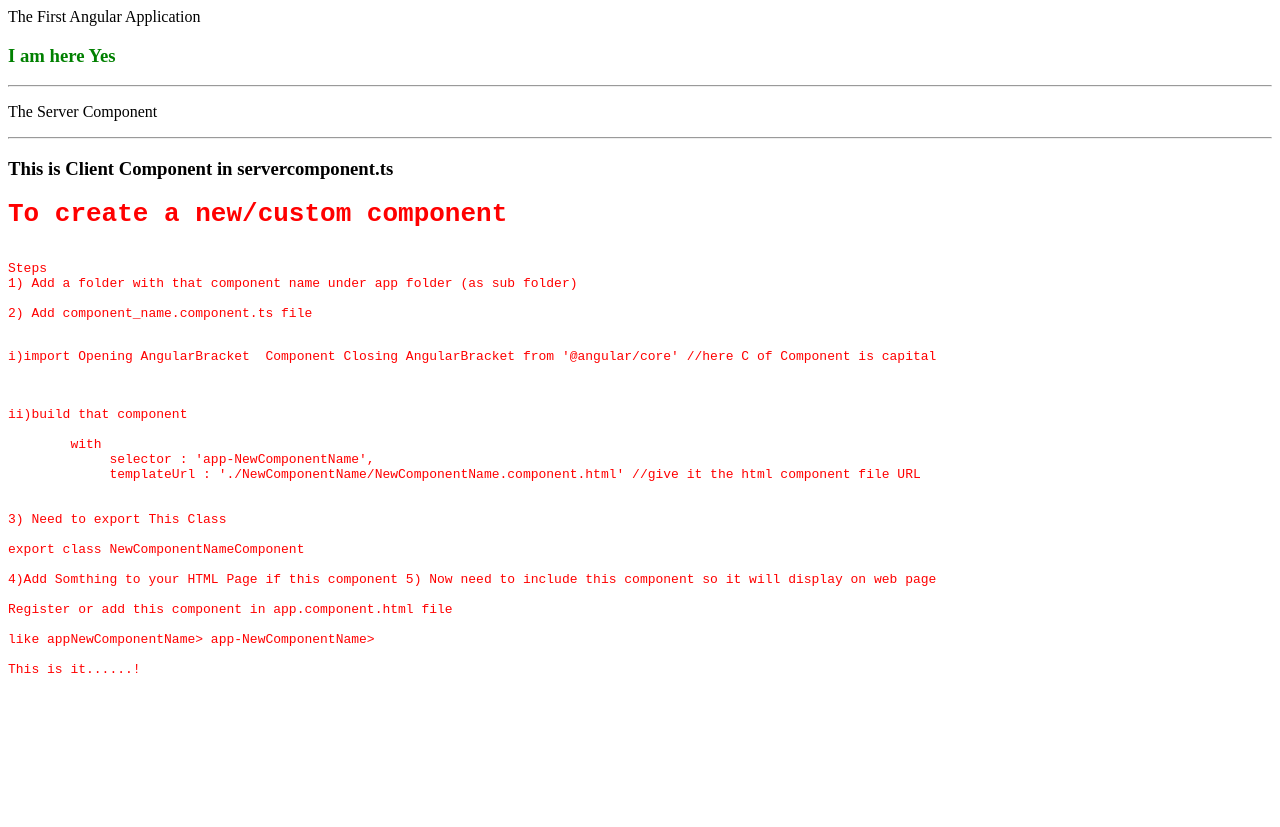
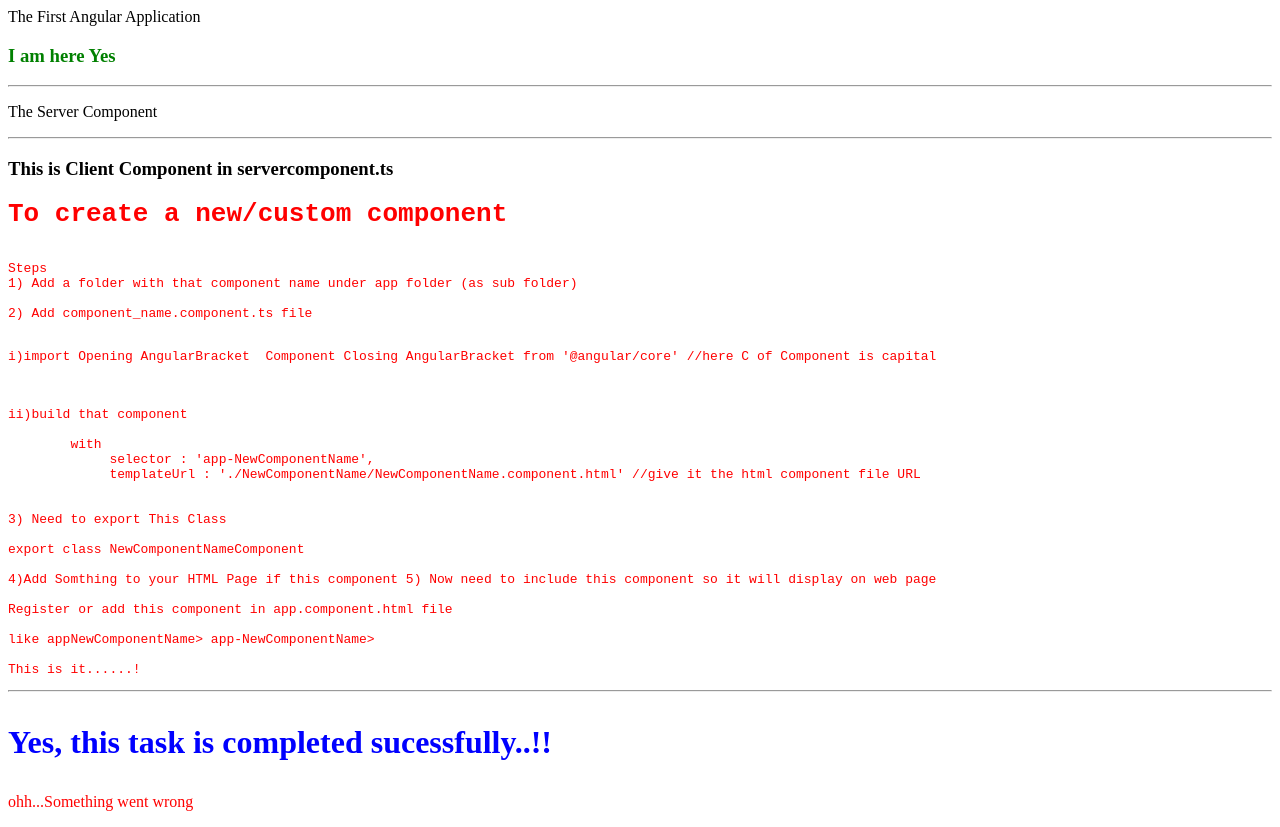
Before and after one commit to luckysingh29/Mohan_FirstAngular_learning_Project, an Angular app: page / in a window 1280 px wide. Before the commit the page ends 800 px from the top, so only its background shows below. Built offline with nearby package versions, Linux system fonts and the light colour scheme.

Commit message:
2 files modified, 8 added

```diff
--- a/src/app/app.component.html
+++ b/src/app/app.component.html
@@ -8,6 +8,10 @@
       <app-client></app-client>
       <!--<div app-client></div> this is by using attribute selector in .ts file -->
       <!-- <div class="app-client"></div> This is using Class selector at .ts file of component -->
+      <hr>
+      <app-successalert></app-successalert>
+      <app-warning></app-warning>
+
     </div>
   </div>
 </div>
--- a/src/app/app.module.ts
+++ b/src/app/app.module.ts
@@ -5,6 +5,8 @@
 import { HelloComponent } from './hello.component';
 import { ServerComponent } from './server/server.component';
 import { ClientComponent } from './client/client.component';
+import { SuccessalertComponent } from './successalert/successalert.component';
+import { WarningComponent } from './warning/warning.component';
 
 @NgModule({
   imports: [BrowserModule],
@@ -12,7 +14,9 @@
     AppComponent,
     HelloComponent,
     ServerComponent,
-    ClientComponent
+    ClientComponent,
+    SuccessalertComponent,
+    WarningComponent
   ],
   bootstrap: [AppComponent]
 })
--- /dev/null
+++ b/src/app/successalert/successalert.component.css
@@ -0,0 +1,5 @@
+h3 {
+  font-size: xx-large;
+  opacity: inherit;
+  color: blue;
+}
--- /dev/null
+++ b/src/app/successalert/successalert.component.html
@@ -0,0 +1,2 @@
+<h3> Yes, this task is completed sucessfully..!!
+</h3>
--- /dev/null
+++ b/src/app/warning/warning.component.html
@@ -0,0 +1 @@
+<p>ohh...Something went wrong</p>
--- /dev/null
+++ b/src/app/warning/warning.component.ts
@@ -0,0 +1,15 @@
+import { Component } from '@angular/core';
+
+@Component({
+  selector: 'app-warning',
+  templateUrl: './warning.component.html',
+  styles: [
+    `
+      p {
+        color: red;
+        font-size: medium;
+      }
+    `
+  ]
+})
+export class WarningComponent {}
```
Also changed, not shown: src/app/footer/footer.component.ts (added, +15 -0 lines), src/app/successalert/successalert.component.ts (added, +8 -0 lines), src/app/footer/footer.component.css (added), src/app/warning/warning.component.css (added).
